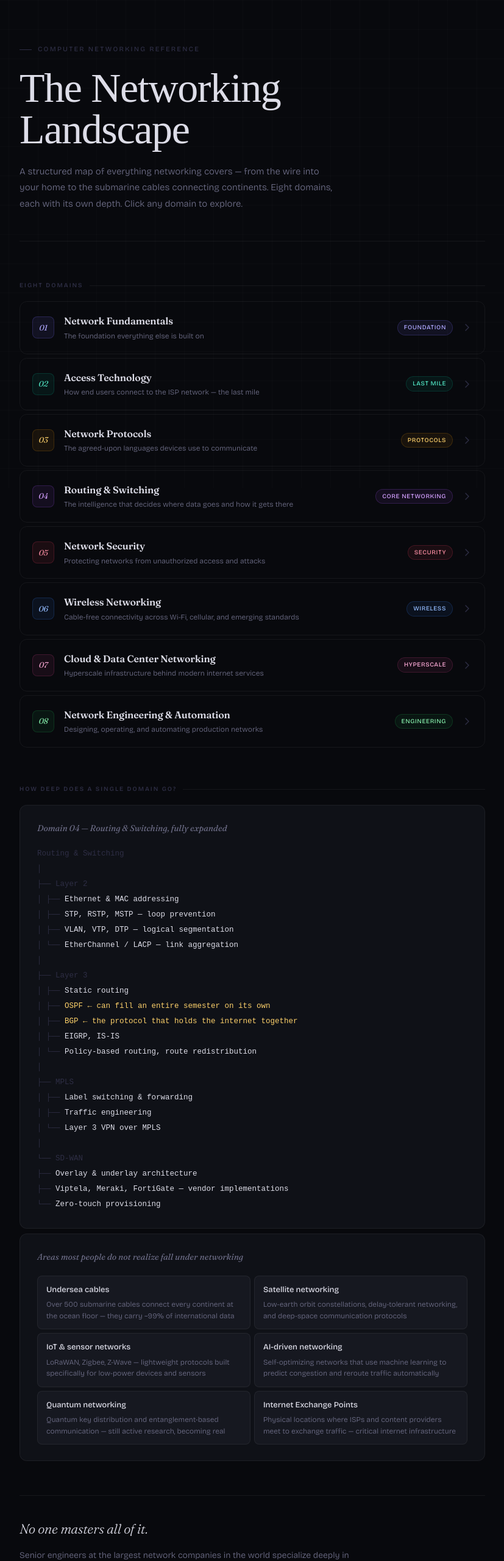
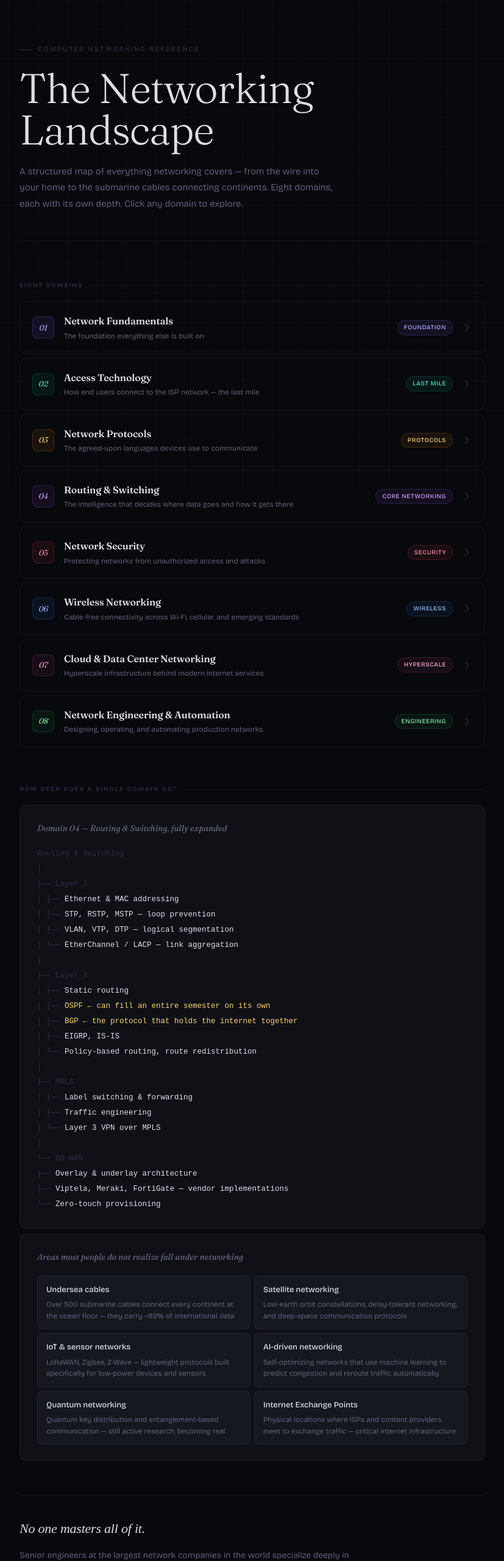
Before and after one commit to zdnxya/Network, a plain HTML site: page index.html in a window 1280 px wide. Shown: the top 2560 px of the page at 61% size, without its empty margins (226-1053 px from the left). Drawn offline with nearby package versions, Linux system fonts and the light colour scheme.

Commit message:
added universal landscape

```diff
--- a/index.html
+++ b/index.html
@@ -89,7 +89,7 @@
   }
 
   h1 {
-    font-family:  serif;
+    font-family: 'Fraunces', serif;
     font-size: clamp(40px, 7vw, 68px);
     font-weight: 300;
     line-height: 1.0;
@@ -297,7 +297,7 @@
   }
 
   .fn-title {
-    font-family: 'Fraunces', serif;
+    font-family: serif;
     font-size: 22px;
     font-weight: 300;
     font-style: italic;
```
